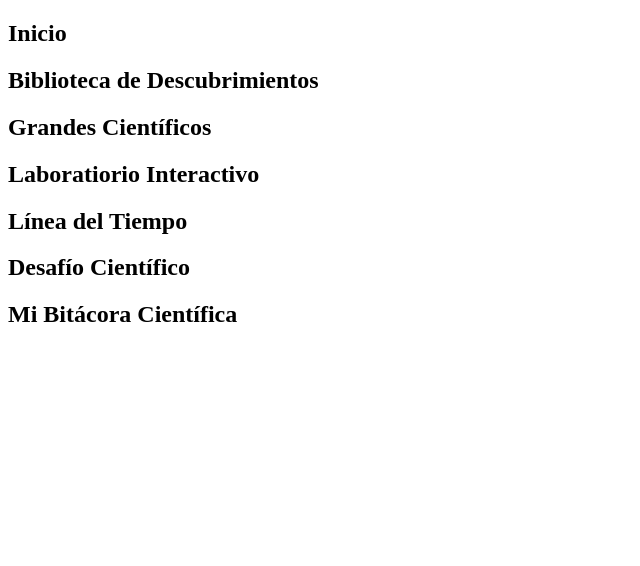
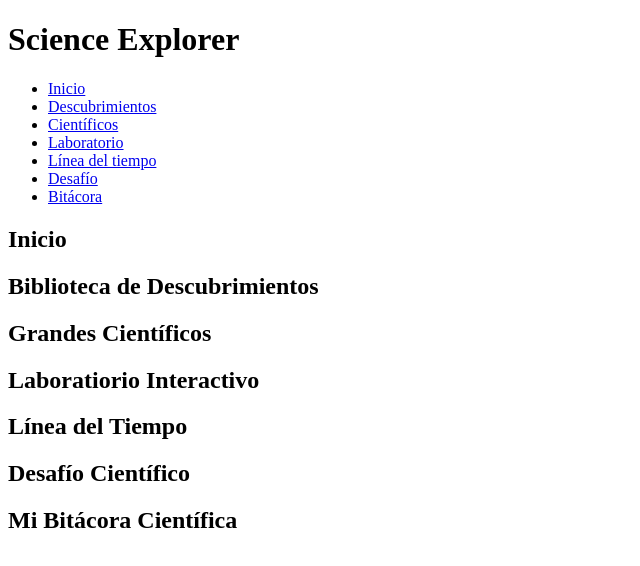
Before and after one commit to xXkenkaneki777Xx/ProyectoFinalU3, a plain HTML site: page SCIENCE EXPLORER/index.html in a window 1280 px wide. Shown: the whole page, without its empty margins (0-640 px from the left). Drawn offline with Linux system fonts and the light colour scheme.

Commit message:
Actualizacion de secciones principales y CSS

```diff
--- a/SCIENCE EXPLORER/css/estilos.css
+++ b/SCIENCE EXPLORER/css/estilos.css
@@ -0,0 +1,9 @@
+* {
+    margin: 0;
+    padding: 0;
+    font-family: Verdana, Geneva, Tahoma, sans-serifs;
+}
+
+.encabezado {
+    width: 100%;
+}
--- a/SCIENCE EXPLORER/index.html
+++ b/SCIENCE EXPLORER/index.html
@@ -7,6 +7,22 @@
     <title>Documento</title>
 
 </head>
+<header id="encabezado" class="encabezado">
+    <div class="titulo">
+        <h1>Science Explorer</h1>
+    </div>
+    <div class="enlaces">
+        <ul>
+            <li><a href="#inicio">Inicio</a></li>
+            <li><a href="#descubrimientos">Descubrimientos</a></li>
+            <li><a href="#cientificos">Científicos</a></li>
+            <li><a href="#laboratorio">Laboratorio</a></li>
+            <li><a href="#cronologia">Línea del tiempo</a></li>
+            <li><a href="#desafio">Desafío</a></li>
+            <li><a href="#bitacora">Bitácora</a></li>
+        </ul>
+    </div>
+</header>
 
 <body>
     <div id="inicio">
```
